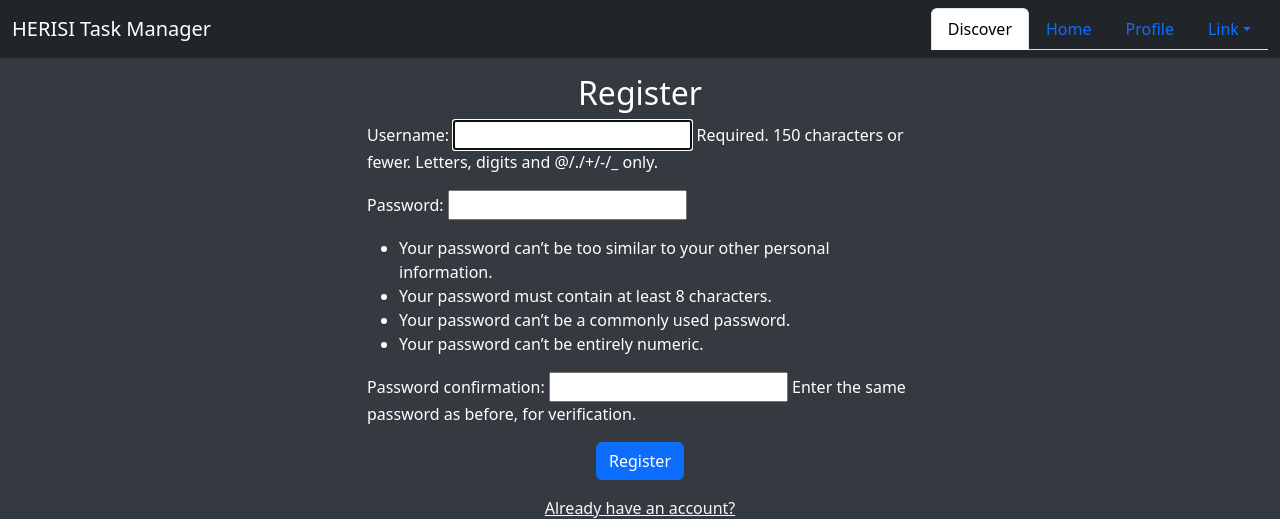
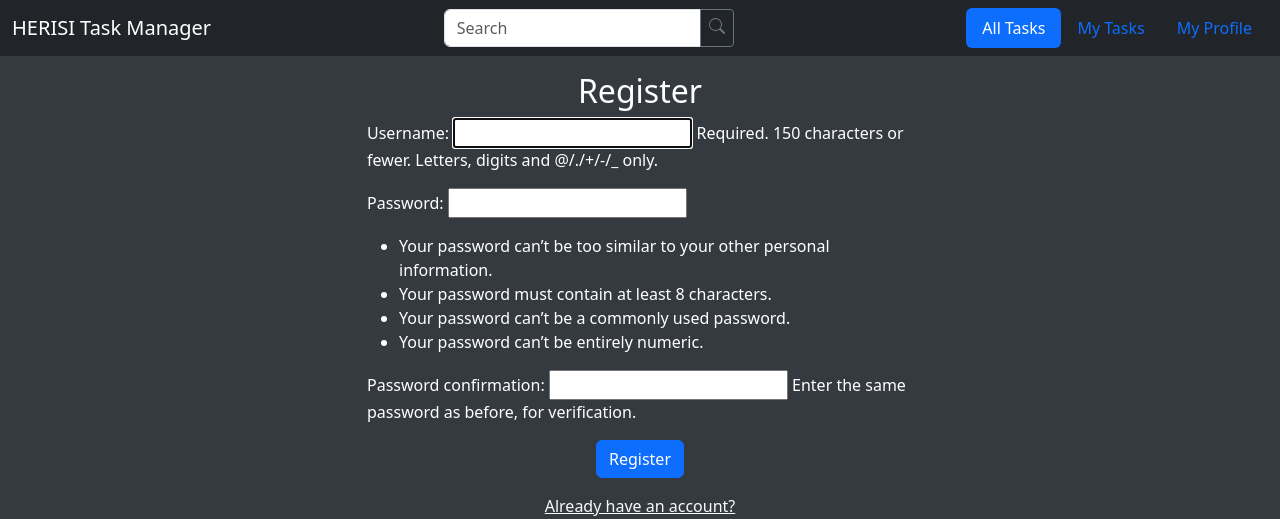
Before and after one commit to sadrayavar/djangoTemplate-taskManger, a Django app: page /account/register/ in a window 1280 px wide. Shown: the top 519 px of the page. Run offline with Django 4.2, Linux system fonts and the light colour scheme; some libraries are stand-ins or nearby versions.

Commit message:
fix: divide header into seperate files fix: account path

```diff
--- a/taskManager/settings.py
+++ b/taskManager/settings.py
@@ -48,6 +48,7 @@ TEMPLATES = [
         "DIRS": [
             BASE_DIR / "templates",
             BASE_DIR / "templates/Basic",
+            BASE_DIR / "templates/Basic/header",
             BASE_DIR / "templates/Task",
             BASE_DIR / "templates/User",
         ],
--- a/templates/Basic/base.html
+++ b/templates/Basic/base.html
@@ -13,7 +13,6 @@
       {% endblock title %}
     </title>
   </head>
-  <a href="#content" style="height: 1px; width: 1px; position: absolute; overflow: hidden; top: -10px;">Skip to the main contetn</a>
   <body>
     {% block header %}
       {% include "header.html" %}
--- a/templates/Basic/header.html
+++ /dev/null
@@ -1,49 +0,0 @@
-<nav class="navbar navbar-expand-lg navbar-dark bg-dark">
-  <div class="container-fluid">
-    <a class="navbar-brand" href="{% url 'allTasks' %}">HERISI Task Manager</a>
-    <div class="collapse navbar-collapse" id="navbarScroll">
-      <ul class="nav nav-tabs ms-auto my-2 my-lg-0 navbar-nav-scroll">
-        {% comment %} {% for item in navList %}
-          <li class="nav-item">
-            <a class="nav-link active"
-               {% if item['active'] %}aria-current="page"{% endif %}
-               href="{% url item['url'] %}">{{ item['label'] }}</a>
-          </li>
-        {% endfor %} {% endcomment %}
-        <li class="nav-item">
-          <a class="nav-link active"
-             aria-current="page"
-             href="{% url 'allTasks' %}">Discover</a>
-        </li>
-        <li class="nav-item">
-          <a class="nav-link" href="{% url 'userTasks' %}">Home</a>
-        </li>
-        <li class="nav-item">
-          <a class="nav-link" href="{% url 'account' %}">Profile</a>
-        </li>
-        <li class="nav-item dropdown">
-          <a class="nav-link dropdown-toggle"
-             href="#"
-             role="button"
-             data-bs-toggle="dropdown"
-             aria-expanded="false">Link</a>
-          <ul class="dropdown-menu">
-            <li>
-              <a class="dropdown-item" href="#">Action</a>
-            </li>
-            <li>
-              <a class="dropdown-item" href="#">Another action</a>
-            </li>
-            <li>
-              <hr class="dropdown-divider" />
-            </li>
-            <li>
-              <a class="dropdown-item" href="#">Something else here</a>
-            </li>
-          </ul>
-        </li>
-      </ul>
-    </form>
-  </div>
-</div>
-</nav>
--- /dev/null
+++ b/templates/Basic/header/header.html
@@ -0,0 +1,16 @@
+{% load static %}
+<nav class="navbar navbar-expand-lg navbar-dark bg-dark">
+  <div class="container-fluid">
+    {% comment %} <div class="btn-group me-2" role="group" aria-label="First group">{% include "firstButtons.html" %}</div> {% endcomment %}
+    {% comment %} Brand {% endcomment %}
+    <a class="navbar-brand me-auto" href="{% url 'allTasks' %}">HERISI Task Manager</a>
+    {% comment %} Search {% endcomment %}
+    <form class="d-flex m-auto" role="search">
+      {% include "search.html" %}
+    </form>
+    {% comment %} Navbar {% endcomment %}
+    <ul class="nav nav-pills ms-auto my-2 my-lg-0 navbar-nav-scroll">
+      {% include "navbar.html" %}
+    </ul>
+  </div>
+</nav>
--- /dev/null
+++ b/templates/Basic/header/navbar.html
@@ -0,0 +1,11 @@
+<li class="nav-item">
+  <a class="nav-link active"
+     aria-current="page"
+     href="{% url 'allTasks' %}">All Tasks</a>
+</li>
+<li class="nav-item">
+  <a class="nav-link" href="{% url 'userTasks' %}">My Tasks</a>
+</li>
+<li class="nav-item">
+  <a class="nav-link" href="{% url 'account' %}">My Profile</a>
+</li>
--- /dev/null
+++ b/templates/Basic/header/search.html
@@ -0,0 +1,18 @@
+<div class="input-group">
+    <input type="search"
+           class="form-control"
+           placeholder="Search"
+           aria-label="Search"
+           aria-describedby="basic-addon1">
+    <a href=".." class="btn btn-sm btn-outline-secondary" id="basic-addon1">
+        <svg xmlns="http://www.w3.org/2000/svg"
+             width="16"
+             height="16"
+             fill="currentColor"
+             class="bi bi-search"
+             viewBox="0 0 16 16">
+            <path d="M11.742 10.344a6.5 6.5 0 1 0-1.397 1.398h-.001c.03.04.062.078.098.115l3.85 3.85a1 1 0 0 0 1.415-1.414l-3.85-3.85a1.007 1.007 0 0 0-.115-.1zM12 6.5a5.5 5.5 0 1 1-11 0 5.5 5.5 0 0 1 11 0">
+            </path>
+        </svg>
+    </a>
+</div>
--- a/templates/Task/singleTask.html
+++ b/templates/Task/singleTask.html
@@ -2,9 +2,6 @@
 {% block title %}
 {% endblock title %}
 {% block content %}
-    <a href=".." class="btn btn-primary ">
-        <div>Back</div>
-    </a>
     <div class="card">
         <div class="card-body">
             <h1>{{ task.title }}</h1>
@@ -13,7 +10,7 @@
             <div>{{ task.deadline_date }}</div>
             <div>{{ task.deadline_time }}</div>
         </div>
-        {% if user %}
+        {% if owner %}
             <a href="{% url "editTask" task.id %}" class="btn btn-secondary">Edit</a>
             <a href="{% url "deleteTask" task.id %}" class="btn btn-danger">Delete</a>
         {% endif %}
--- a/user/urls.py
+++ b/user/urls.py
@@ -3,7 +3,7 @@ from . import views
 from django.contrib.auth import views as auth_views
 
 urlpatterns = [
-    path("account/", views.account, name="account"),
+    path("", views.account, name="account"),
     path(
         "login/",
         auth_views.LoginView.as_view(template_name="login.html"),
```
Also changed, not shown: templates/Basic/header/firstButtons.html (added, +10 -0 lines).
